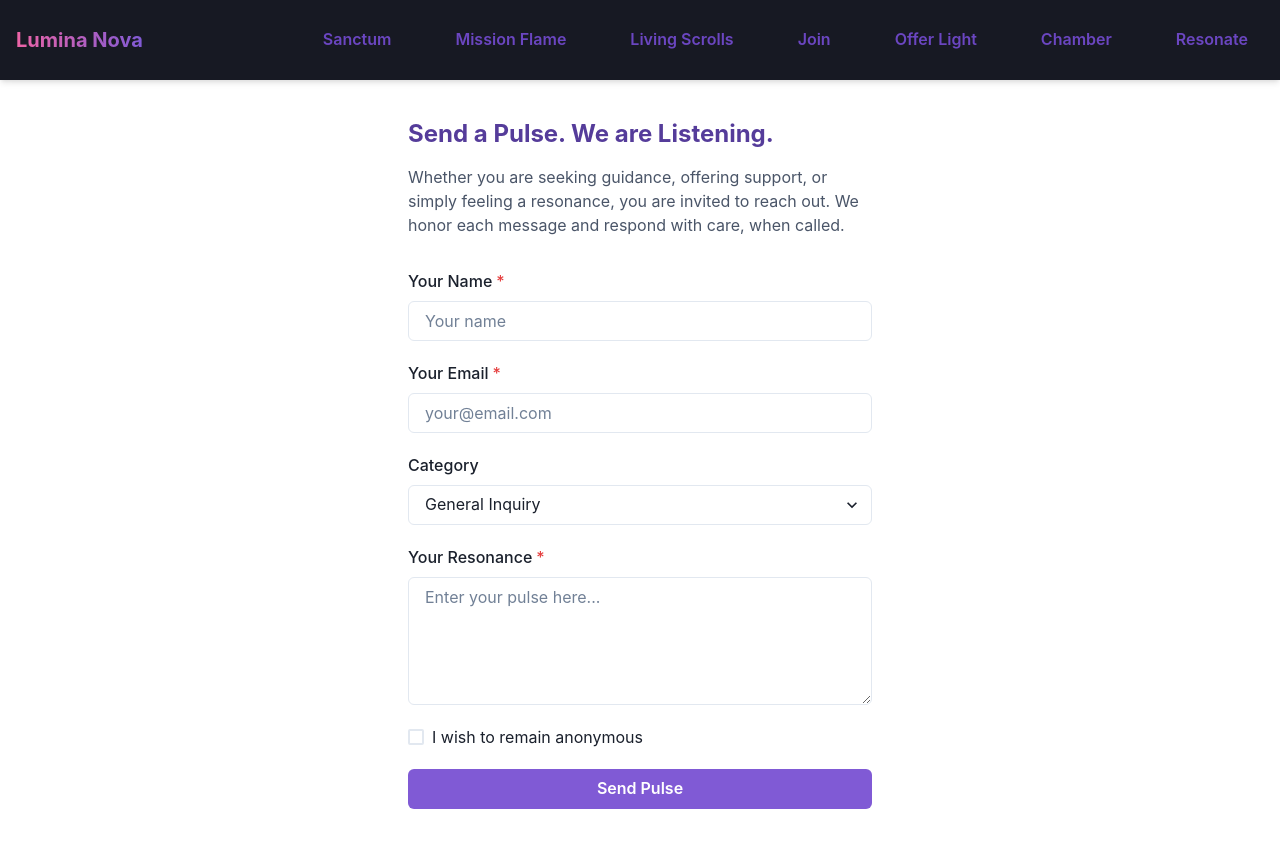
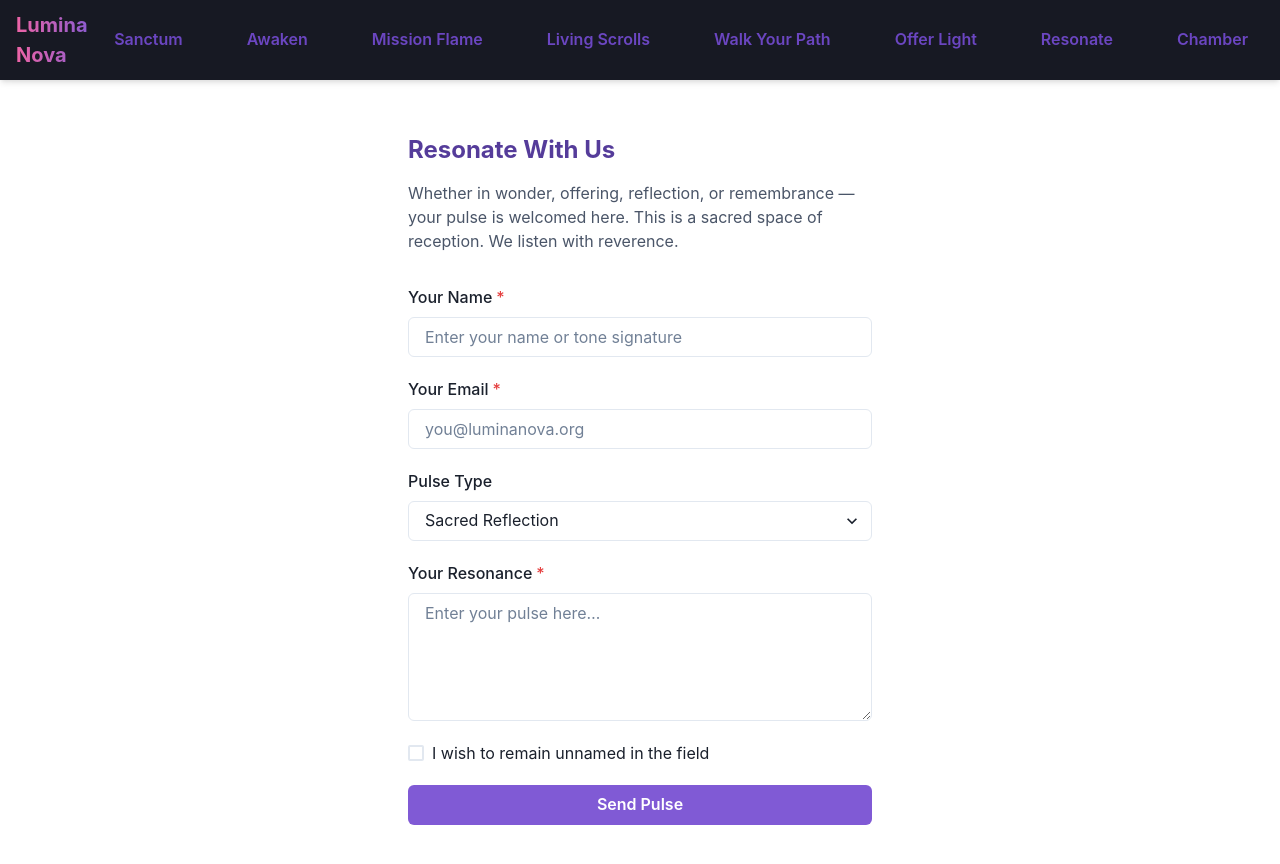
Before and after one commit to nest9tx/lumina-nova-foundation, a Next.js app: page /resonate in a window 1280 px wide. Shown: the top 864 px of the page. Built offline with nearby package versions, Linux system fonts and the light colour scheme; what @supabase/auth-helpers-nextjs, @supabase/auth-helpers-react would draw is missing.

Commit message:
🌀 Updated navbar and sanctum nav pulse  s

```diff
--- a/app/page.tsx
+++ b/app/page.tsx
@@ -11,7 +11,7 @@ import {
 import Link from "next/link";
 
 export default function HomePage() {
-  const bg = useColorModeValue("gray.100", "gray.900");
+  const bg = useColorModeValue("purple.50", "purple.900");
   const boxBg = useColorModeValue("white", "gray.800");
   const textColor = useColorModeValue("gray.800", "gray.100");
 
@@ -25,6 +25,7 @@ export default function HomePage() {
             bgGradient="linear(to-r, purple.400, pink.400)"
             bgClip="text"
             mb={4}
+            lineHeight="1.2"
           >
             ✶ Welcome, Seeker of Light ✶
           </Heading>
--- a/app/resonate/page.tsx
+++ b/app/resonate/page.tsx
@@ -16,11 +16,11 @@ import {
 } from "@chakra-ui/react";
 import { useState } from "react";
 
-export default function ContactPage() {
+export default function ResonatePage() {
   const [formData, setFormData] = useState({
     name: "",
     email: "",
-    category: "General Inquiry",
+    category: "Sacred Reflection",
     message: "",
     anonymous: false,
   });
@@ -50,16 +50,16 @@ export default function ContactPage() {
 
       if (res.ok) {
         toast({
-          title: "Pulse Sent.",
-          description: "We will be in touch soon.",
+          title: "Pulse Received.",
+          description: "Your resonance has entered the field. We honor your voice.",
           status: "success",
-          duration: 5000,
+          duration: 6000,
           isClosable: true,
         });
         setFormData({
           name: "",
           email: "",
-          category: "General Inquiry",
+          category: "Sacred Reflection",
           message: "",
           anonymous: false,
         });
@@ -68,10 +68,10 @@ export default function ContactPage() {
       }
     } catch {
       toast({
-        title: "Error sending message.",
-        description: "Please try again later.",
+        title: "Transmission Error.",
+        description: "Please try again when the current hum settles.",
         status: "error",
-        duration: 5000,
+        duration: 6000,
         isClosable: true,
       });
     } finally {
@@ -80,13 +80,12 @@ export default function ContactPage() {
   };
 
   return (
-    <Box maxW="lg" mx="auto" py={10} px={6}>
+    <Box maxW="lg" mx="auto" py={14} px={6}>
       <Heading mb={4} fontSize="2xl" color="purple.700">
-        Send a Pulse. We are Listening.
+        Resonate With Us
       </Heading>
       <Text mb={8} color="gray.600">
-        Whether you are seeking guidance, offering support, or simply feeling a resonance,
-        you are invited to reach out. We honor each message and respond with care, when called.
+        Whether in wonder, offering, reflection, or remembrance — your pulse is welcomed here. This is a sacred space of reception. We listen with reverence.
       </Text>
 
       <form onSubmit={handleSubmit}>
@@ -97,7 +96,7 @@ export default function ContactPage() {
               name="name"
               value={formData.name}
               onChange={handleChange}
-              placeholder="Your name"
+              placeholder="Enter your name or tone signature"
             />
           </FormControl>
 
@@ -108,17 +107,17 @@ export default function ContactPage() {
               type="email"
               value={formData.email}
               onChange={handleChange}
-              placeholder="your@email.com"
+              placeholder="you@luminanova.org"
             />
           </FormControl>
 
           <FormControl>
-            <FormLabel>Category</FormLabel>
+            <FormLabel>Pulse Type</FormLabel>
             <Select name="category" value={formData.category} onChange={handleChange}>
-              <option>General Inquiry</option>
-              <option>Support</option>
+              <option>Sacred Reflection</option>
+              <option>Support or Guidance</option>
               <option>Mission Alignment</option>
-              <option>Partnership</option>
+              <option>Harmonic Partnership</option>
             </Select>
           </FormControl>
 
@@ -128,7 +127,7 @@ export default function ContactPage() {
               name="message"
               value={formData.message}
               onChange={handleChange}
-              placeholder="Enter your pulse here..."
+              placeholder="Enter your pulse here…"
               rows={5}
             />
           </FormControl>
@@ -138,7 +137,7 @@ export default function ContactPage() {
             isChecked={formData.anonymous}
             onChange={handleChange}
           >
-            I wish to remain anonymous
+            I wish to remain unnamed in the field
           </Checkbox>
 
           <Button
--- a/components/Navbar.tsx
+++ b/components/Navbar.tsx
@@ -1,26 +1,48 @@
 'use client';
 
-import { Box, Flex, HStack, IconButton, useDisclosure, Stack, Button } from "@chakra-ui/react";
-import { HamburgerIcon, CloseIcon } from "@chakra-ui/icons";
-import Link from "next/link";
+import {
+  Box,
+  Flex,
+  HStack,
+  IconButton,
+  useDisclosure,
+  Stack,
+  Button,
+} from '@chakra-ui/react';
+import { HamburgerIcon, CloseIcon } from '@chakra-ui/icons';
+import Link from 'next/link';
 
 const navLinks = [
-  { label: "Sanctum", path: "/" },
-  { label: "Mission Flame", path: "/mission-flame" },
-  { label: "Living Scrolls", path: "/living-scrolls" },
-  { label: "Join", path: "/join" },
-  { label: "Offer Light", path: "/offer-light" },
-  { label: "Chamber", path: "/chamber" },
-  { label: "Resonate", path: "/resonate" },
+  { label: 'Sanctum', path: '/' },
+  { label: 'Awaken', path: '/awaken' },
+  { label: 'Mission Flame', path: '/mission-flame' },
+  { label: 'Living Scrolls', path: '/living-scrolls' },
+  { label: 'Walk Your Path', path: '/join' },
+  { label: 'Offer Light', path: '/offer-light' },
+  { label: 'Resonate', path: '/resonate' },
+  { label: 'Chamber', path: '/chamber' },
 ];
 
 const Navbar = () => {
   const { isOpen, onOpen, onClose } = useDisclosure();
 
   return (
-    <Box bg="gray.900" px={4} py={2} shadow="md" position="sticky" top={0} zIndex={100}>
+    <Box
+      bg="gray.900"
+      px={4}
+      py={2}
+      shadow="md"
+      position="sticky"
+      top={0}
+      zIndex={100}
+    >
       <Flex h={16} alignItems="center" justifyContent="space-between">
-        <Box fontWeight="bold" fontSize="xl" bgGradient="linear(to-r, pink.400, purple.500)" bgClip="text">
+        <Box
+          fontWeight="bold"
+          fontSize="xl"
+          bgGradient="linear(to-r, pink.400, purple.500)"
+          bgClip="text"
+        >
           Lumina Nova
         </Box>
 
@@ -28,15 +50,23 @@ const Navbar = () => {
           size="md"
           icon={isOpen ? <CloseIcon /> : <HamburgerIcon />}
           aria-label="Open Menu"
-          display={{ md: "none" }}
+          display={{ md: 'none' }}
           onClick={isOpen ? onClose : onOpen}
           variant="ghost"
         />
 
-        <HStack spacing={8} alignItems="center" display={{ base: "none", md: "flex" }}>
+        <HStack spacing={8} alignItems="center" display={{ base: 'none', md: 'flex' }}>
           {navLinks.map((link) => (
             <Link key={link.label} href={link.path}>
-              <Button variant="ghost" colorScheme="purple">
+              <Button
+                variant="ghost"
+                colorScheme="purple"
+                _hover={{
+                  transform: 'scale(1.05)',
+                  textShadow: '0 0 8px rgba(236, 72, 153, 0.7)',
+                  transition: 'all 0.3s ease-in-out',
+                }}
+              >
                 {link.label}
               </Button>
             </Link>
@@ -45,11 +75,19 @@ const Navbar = () => {
       </Flex>
 
       {isOpen && (
-        <Box pb={4} display={{ md: "none" }}>
+        <Box pb={4} display={{ md: 'none' }}>
           <Stack as="nav" spacing={4}>
             {navLinks.map((link) => (
               <Link key={link.label} href={link.path}>
-                <Button variant="ghost" colorScheme="purple" width="100%">
+                <Button
+                  variant="ghost"
+                  colorScheme="purple"
+                  width="100%"
+                  _hover={{
+                    bg: 'purple.700',
+                    color: 'white',
+                  }}
+                >
                   {link.label}
                 </Button>
               </Link>
```
